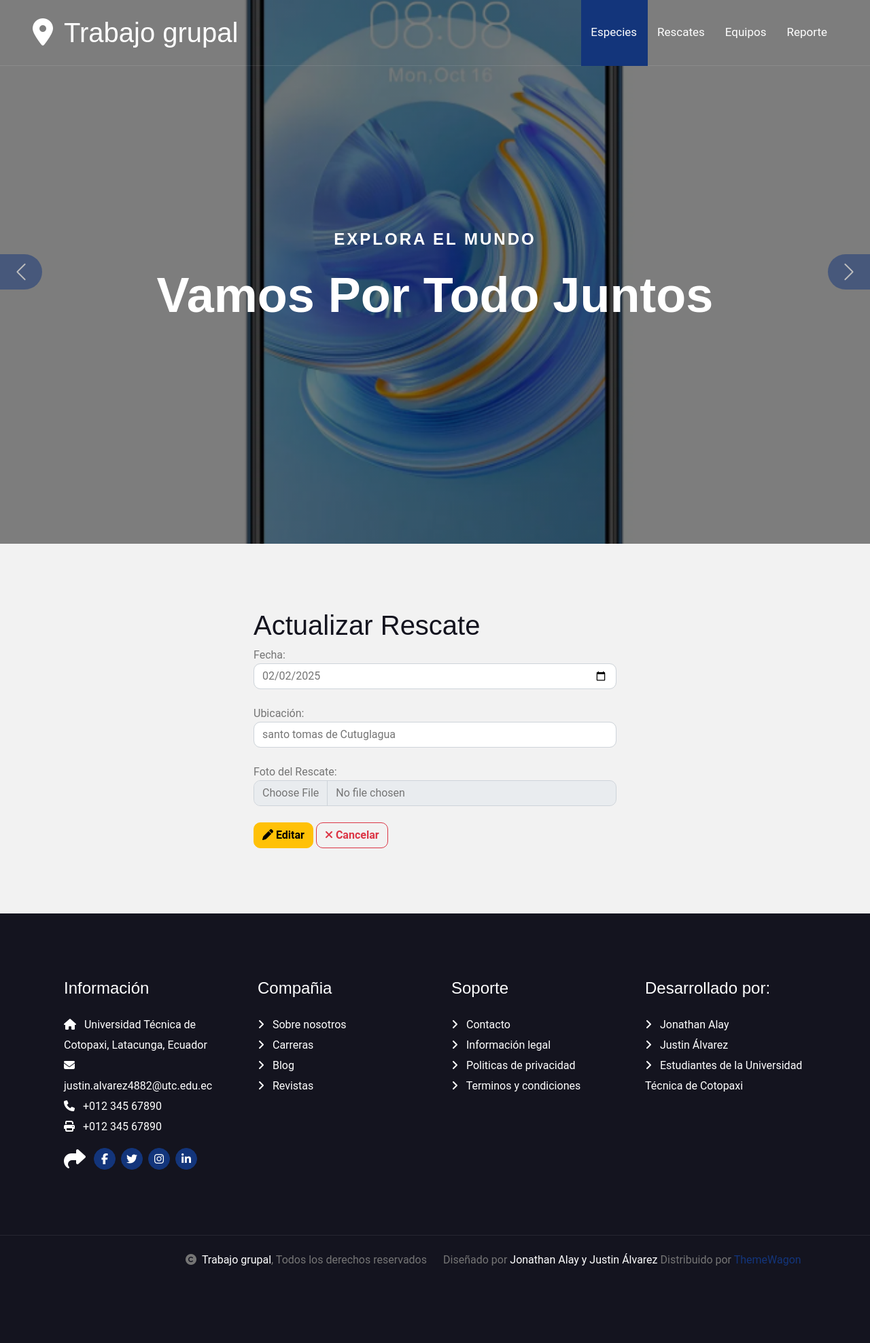
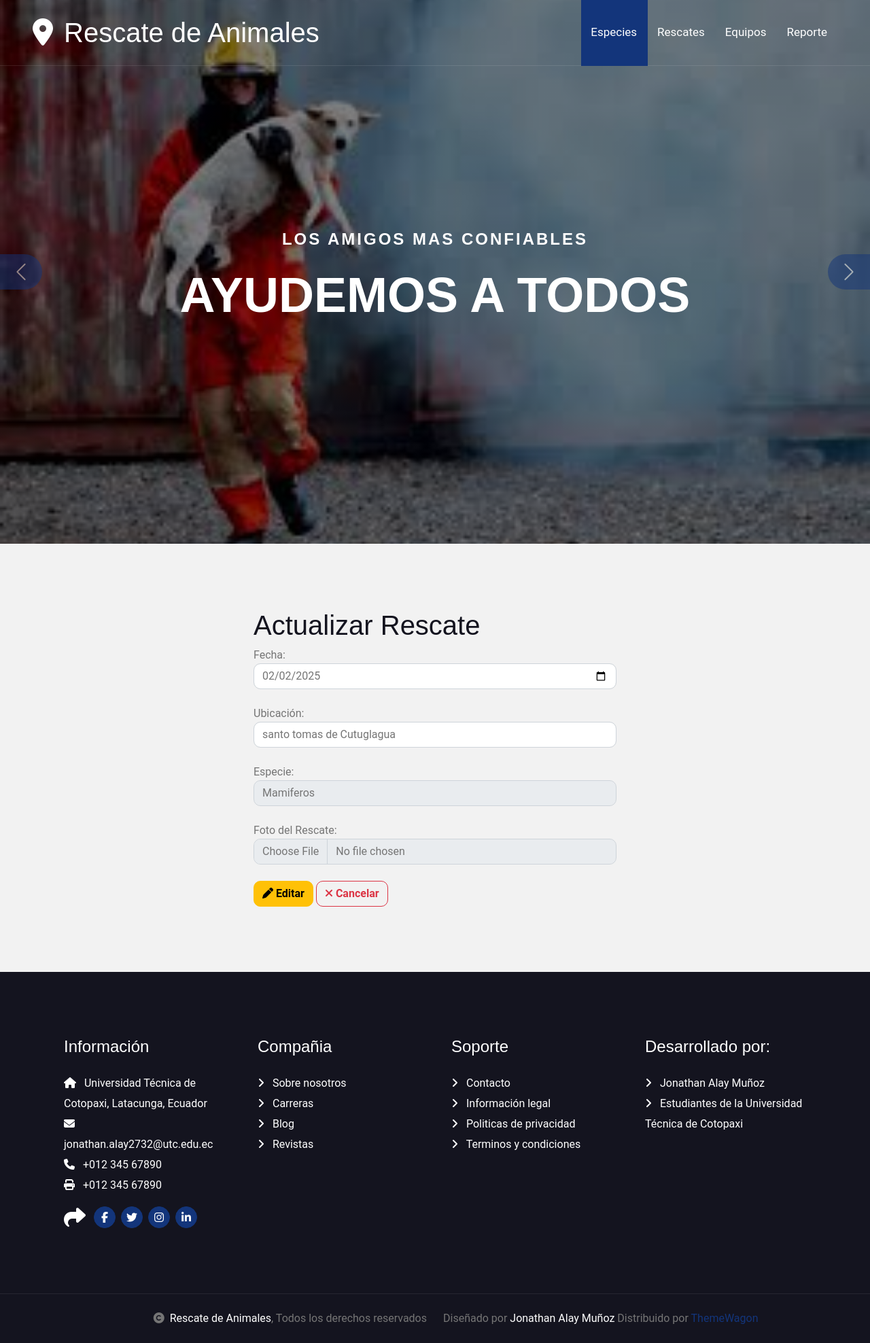
Before and after one commit to Jonathan-25-02/rescate, a Django app: page /editarRescate/1 in a window 1280 px wide. Shown: the whole page at 68% size. Before the commit the page ends 1862 px from the top, so only its background shows below. Run offline with Django 5.2, Linux system fonts and the light colour scheme; data comes from the database, SQL or seed files in the repository; some libraries are stand-ins or nearby versions.

Commit message:
Configuracion general de rescate

```diff
--- a/Aplicaciones/Animales/templates/editarRescate.html
+++ b/Aplicaciones/Animales/templates/editarRescate.html
@@ -13,6 +13,15 @@
 
             <label for="ubicacion">Ubicación:</label>
             <input class="form-control" type="text" name="ubicacion" id="ubicacion" value="{{ rescateEditar.ubicacion }}" required><br>
+
+            <label>Especie:</label>
+            <select name="especie" class="form-control" required>
+                {% for especie in especies %}
+                <option value="{{ especie.id }}" {% if especie.id == rescateEditar.especie.id %}selected{% endif %}>
+                    {{ especie.nombre }}
+                </option>
+                {% endfor %}
+            </select><br>
 
             <label for="foto_rescate">Foto del Rescate:</label>
             <input class="form-control" type="file" name="foto_rescate" id="foto_rescate"><br>
--- a/Aplicaciones/Animales/templates/plantilla.html
+++ b/Aplicaciones/Animales/templates/plantilla.html
@@ -37,7 +37,7 @@
         <!-- script necesarios -->
 
         <meta charset="utf-8">
-        <title>Trabajo grupal</title>
+        <title>Rescate de Animales</title>
         <meta content="width=device-width, initial-scale=1.0" name="viewport">
         <meta content="" name="keywords">
         <meta content="" name="description">
@@ -77,7 +77,7 @@
         <div class="container-fluid position-relative p-0">
             <nav class="navbar navbar-expand-lg navbar-light px-4 px-lg-5 py-3 py-lg-0">
                 <a href="/rescates" class="navbar-brand p-0">
-                    <h1 class="m-0"><i class="fa fa-map-marker-alt me-3"></i>Trabajo grupal</h1>
+                    <h1 class="m-0"><i class="fa fa-map-marker-alt me-3"></i>Rescate de Animales</h1>
                     <!-- <img src="img/logo.png" alt="Logo"> -->
                 </a>
                 <button class="navbar-toggler" type="button" data-bs-toggle="collapse" data-bs-target="#navbarCollapse">
@@ -103,29 +103,29 @@
                     </ol>
                     <div class="carousel-inner" role="listbox">
                         <div class="carousel-item active">
-                            <img src="{% static 'plantilla/travela/img/telefono1.webp' %}" class="img-fluid" alt="Image">
+                            <img src="{% static 'plantilla/travela/img/rescate2.jpg' %}" class="img-fluid" alt="Image">
                             <div class="carousel-caption">
                                 <div class="p-3" style="max-width: 900px;">
-                                    <h4 class="text-white text-uppercase fw-bold mb-4" style="letter-spacing: 3px;">Explora el mundo</h4>
-                                    <h1 class="display-2 text-capitalize text-white mb-4">Vamos por todo juntos</h1>
+                                    <h4 class="text-white text-uppercase fw-bold mb-4" style="letter-spacing: 3px;"> LOS AMIGOS MAS CONFIABLES</h4>
+                                    <h1 class="display-2 text-capitalize text-white mb-4">AYUDEMOS A TODOS</h1>
                                 </div>
                             </div>
                         </div>
                         <div class="carousel-item">
-                            <img src="{% static 'plantilla/travela/img/carousel-1.jpg' %}" class="img-fluid" alt="Image">
+                            <img src="{% static 'plantilla/travela/img/rescate4.jpg' %}" class="img-fluid" alt="Image">
                             <div class="carousel-caption">
                                 <div class="p-3" style="max-width: 900px;">
-                                    <h4 class="text-white text-uppercase fw-bold mb-4" style="letter-spacing: 3px;">Los mejores dispositivos</h4>
-                                    <h1 class="display-2 text-capitalize text-white mb-4">Solo para ti</h1>
+                                    <h4 class="text-white text-uppercase fw-bold mb-4" style="letter-spacing: 3px;">Los mejores amigos</h4>
+                                    <h1 class="display-2 text-capitalize text-white mb-4">seamos empaticos</h1>
                                 </div>
                             </div>
                         </div>
                         <div class="carousel-item">
-                            <img src="{% static 'plantilla/travela/img/carousel-3.jpg' %}" class="img-fluid" alt="Image">
+                            <img src="{% static 'plantilla/travela/img/rescate5.jpg' %}" class="img-fluid" alt="Image">
                             <div class="carousel-caption">
                                 <div class="p-3" style="max-width: 900px;">
                                     <h4 class="text-white text-uppercase fw-bold mb-4" style="letter-spacing: 3px;">No pierdas más el tiempo</h4>
-                                    <h1 class="display-2 text-capitalize text-white mb-4">Mantente conectado</h1>
+                                    <h1 class="display-2 text-capitalize text-white mb-4">Y AYUDA AL ANIMALITO QUE MAS NECESITA</h1>
                                 </div>
                             </div>
                         </div>
@@ -196,7 +196,7 @@
                         <div class="footer-item d-flex flex-column">
                             <h4 class="mb-4 text-white">Información</h4>
                             <a href=""><i class="fas fa-home me-2"></i> Universidad Técnica de Cotopaxi, Latacunga, Ecuador</a>
-                            <a href=""><i class="fas fa-envelope me-2"></i> justin.alvarez4882@utc.edu.ec</a>
+                            <a href=""><i class="fas fa-envelope me-2"></i> jonathan.alay2732@utc.edu.ec</a>
                             <a href=""><i class="fas fa-phone me-2"></i> +012 345 67890</a>
                             <a href="" class="mb-3"><i class="fas fa-print me-2"></i> +012 345 67890</a>
                             <div class="d-flex align-items-center">
@@ -229,8 +229,7 @@
                     <div class="col-md-6 col-lg-6 col-xl-3">
                         <div class="footer-item d-flex flex-column">
                             <h4 class="mb-4 text-white">Desarrollado por:</h4>
-                            <a href=""><i class="fas fa-angle-right me-2"></i> Jonathan Alay</a>
-                            <a href=""><i class="fas fa-angle-right me-2"></i> Justin Álvarez</a>
+                            <a href=""><i class="fas fa-angle-right me-2"></i> Jonathan Alay Muñoz</a>
                             <a href=""><i class="fas fa-angle-right me-2"></i> Estudiantes de la Universidad Técnica de Cotopaxi</a>
                         </div>
                     </div>
@@ -244,13 +243,13 @@
             <div class="container">
                 <div class="row g-4 align-items-center">
                     <div class="col-md-6 text-center text-md-end mb-md-0">
-                        <i class="fas fa-copyright me-2"></i><a class="text-white" href="#">Trabajo grupal</a>, Todos los derechos reservados
+                        <i class="fas fa-copyright me-2"></i><a class="text-white" href="#">Rescate de Animales</a>, Todos los derechos reservados
                     </div>
                     <div class="col-md-6 text-center text-md-start">
                         <!--/*** This template is free as long as you keep the below author’s credit link/attribution link/backlink. ***/-->
                         <!--/*** If you'd like to use the template without the below author’s credit link/attribution link/backlink, ***/-->
                         <!--/*** you can purchase the Credit Removal License from "https://htmlcodex.com/credit-removal". ***/-->
-                        Diseñado por <a class="text-white" href="https://htmlcodex.com">Jonathan Alay y Justin Álvarez</a> Distribuido por <a href="https://themewagon.com">ThemeWagon</a>
+                        Diseñado por <a class="text-white" href="https://htmlcodex.com">Jonathan Alay Muñoz</a> Distribuido por <a href="https://themewagon.com">ThemeWagon</a>
                     </div>
                     </div>
                 </div>
--- a/Aplicaciones/Animales/templates/rescate.html
+++ b/Aplicaciones/Animales/templates/rescate.html
@@ -10,6 +10,7 @@
             <th>ID</th>
             <th>Fecha</th>
             <th>Ubicación</th>
+            <th>Especie</th>
             <th>Foto</th>
             <th>Acciones</th>
         </tr>
@@ -20,6 +21,7 @@
             <td>{{ r.id }}</td>
             <td>{{ r.fecha }}</td>
             <td>{{ r.ubicacion }}</td>
+            <td>{{ r.especie.nombre }}</td>
             <td>
                 {% if r.foto_rescate %}
                     <img src="{{ r.foto_rescate.url }}" height="80px" alt="">
--- a/Aplicaciones/Animales/views.py
+++ b/Aplicaciones/Animales/views.py
@@ -8,14 +8,16 @@ def rescate(request):
     return render(request, "rescate.html", {'rescates': rescates})
 
 def nuevoRescate(request):
-    return render(request, "nuevoRescate.html")
+    especies = Especie.objects.all()
+    return render(request, "nuevoRescate.html", {'especies': especies})
 
 def guardarRescate(request):
     fecha = request.POST["fecha"]
     ubicacion = request.POST["ubicacion"]
+    especie_id = request.POST["especie"]
     foto = request.FILES.get("foto_rescate")
-
-    Rescate.objects.create(fecha=fecha, ubicacion=ubicacion, foto_rescate=foto)
+    especie= Especie.objects.get(id=especie_id)
+    Rescate.objects.create(fecha=fecha, ubicacion=ubicacion, especie=especie, foto_rescate=foto)
     messages.success(request, "Rescate guardado exitosamente")
     return redirect('/rescates/')
 
@@ -27,12 +29,15 @@ def eliminarRescate(request, id):
 
 def editarRescate(request, id):
     rescateEditar = get_object_or_404(Rescate, id=id)
-    return render(request, "editarRescate.html", {'rescateEditar': rescateEditar})
+    especies = Especie.objects.all()
+    return render(request, "editarRescate.html", {'rescateEditar': rescateEditar, 'especies': especies})
 
 def procesarEdicionRescate(request, id):
     rescate = get_object_or_404(Rescate, id=id)
     rescate.fecha = request.POST["fecha"]
     rescate.ubicacion = request.POST["ubicacion"]
+    especie_id = request.POST["especie"]
+    rescate.especie = Especie.objects.get(id=especie_id)
     rescate.foto_rescate = request.FILES.get("foto_rescate", rescate.foto_rescate)
     rescate.save()
     messages.success(request, "Rescate actualizado correctamente")
```
Also changed, not shown: Aplicaciones/Animales/templates/nuevoRescate.html (+8 -0 lines), RescateJA/static/plantilla/travela/img/rescate1.jpg (added), RescateJA/static/plantilla/travela/img/rescate2.jpg (added), RescateJA/static/plantilla/travela/img/rescate4.jpg (added), RescateJA/static/plantilla/travela/img/rescate5.jpg (added).
